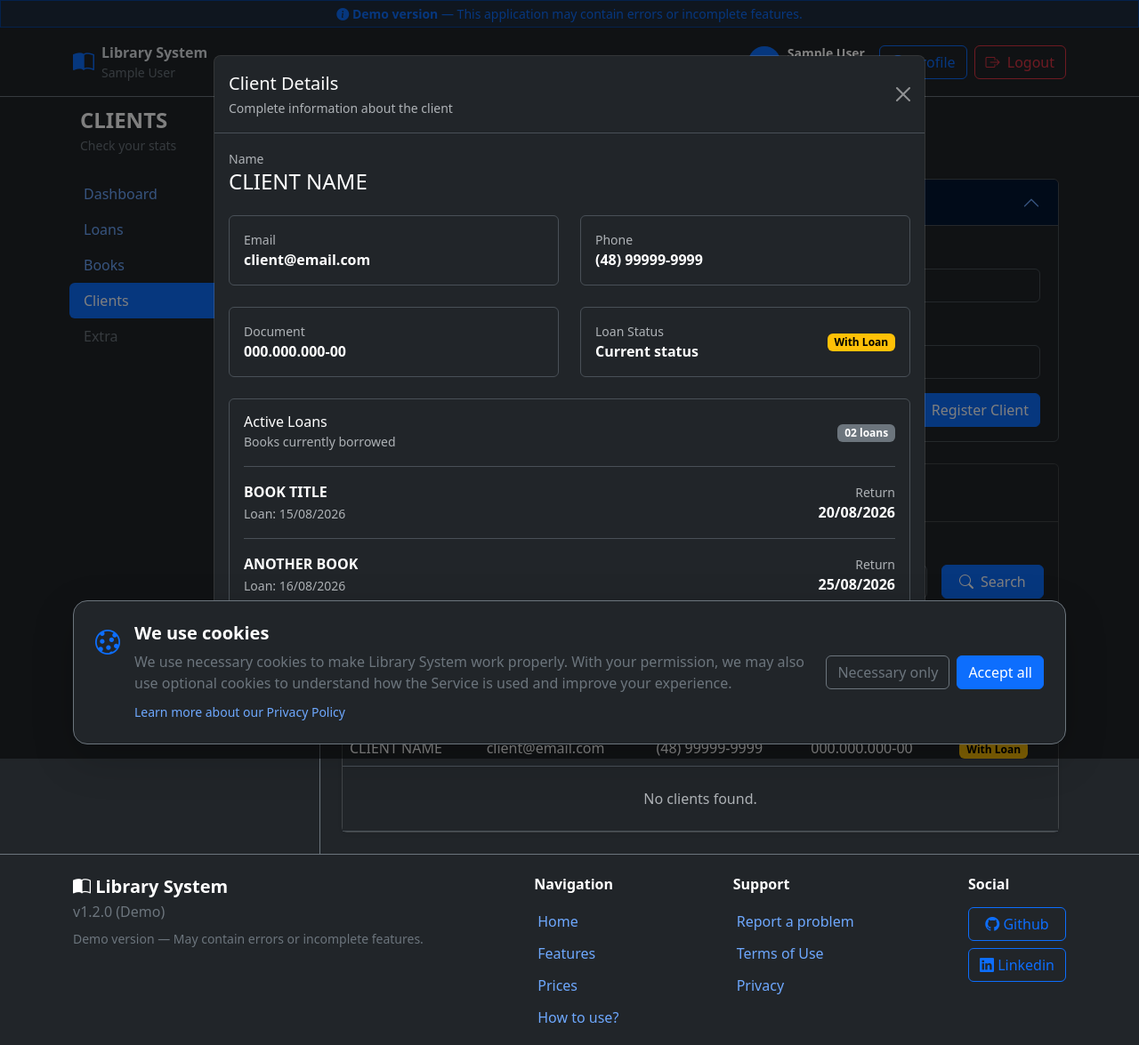
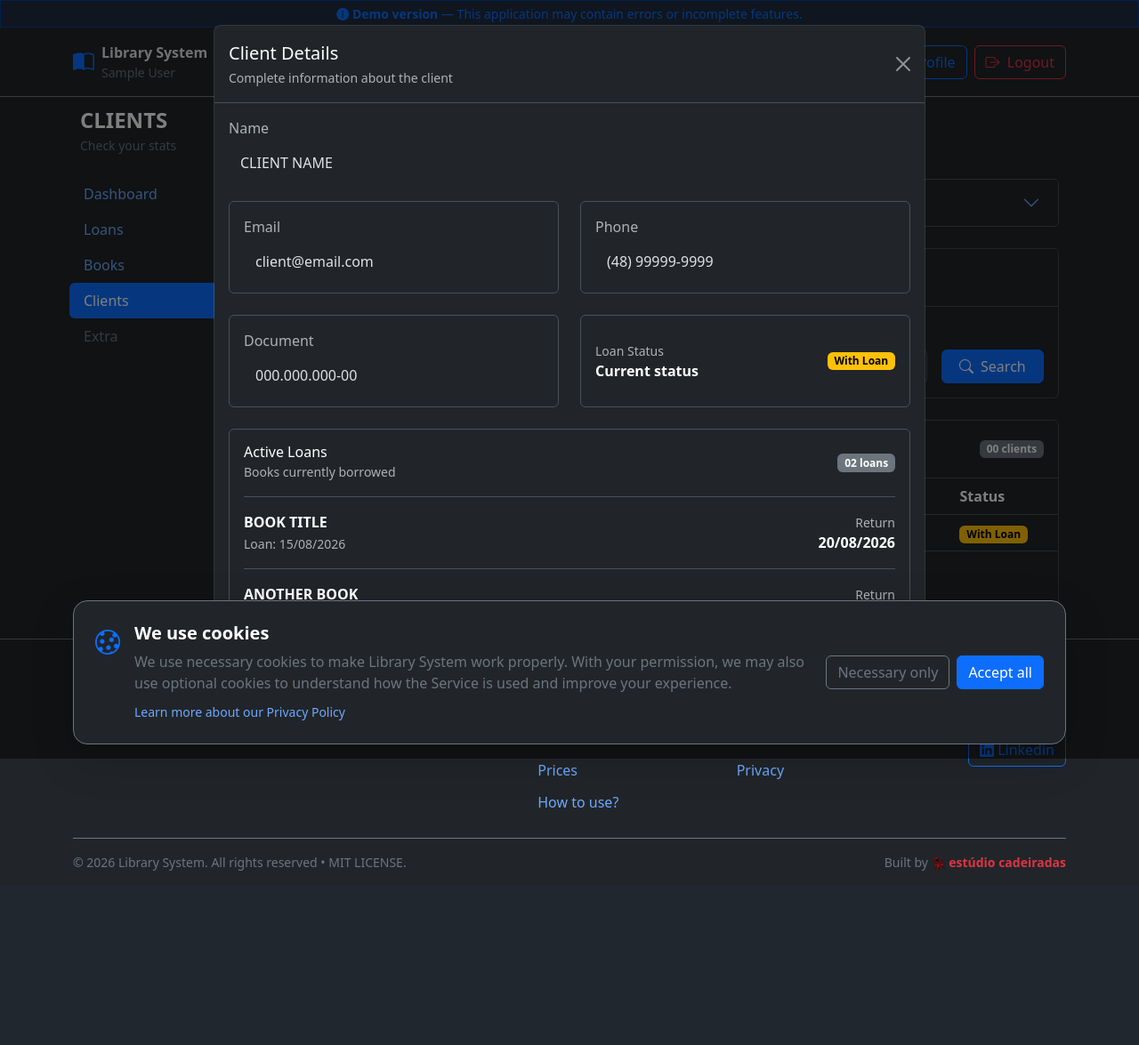
Before and after one commit to lapollivinicius/library-system, a PHP site: page /clients in a window 1280 px wide, after a click that opens the changed part. Shown: the top 1175 px of the page at 89% size. After the commit the page ends 980 px from the top, so only its background shows below. Run offline with PHP 8.4, Linux system fonts and the light colour scheme; the visitor is signed in with stand-in values (Sample User, id 1); data that the repository does not hold is empty; some libraries are stand-ins or nearby versions.

Commit message:
chore: add some UI to dashboard, modifies modal to edit and create logic with js to autocomplete and modal-confirm'

```diff
--- a/src/public/css/style.css
+++ b/src/public/css/style.css
@@ -13,12 +13,14 @@ body {
   text-decoration: none;
 }
 
-#bookDetailsModal.editing .book-field {
+#bookDetailsModal.editing .book-field,
+#clientDetailsModal.editing .client-field {
     border-color: var(--bs-primary) !important;
     background: transparent !important;
 }
 
-#bookDetailsModal.editing .book-field:focus {
+#bookDetailsModal.editing .book-field:focus,
+#clientDetailsModal.editing .client-field:focus {
     border-color: var(--bs-primary) !important;
 }
 
--- a/src/public/js/script.js
+++ b/src/public/js/script.js
@@ -1,6 +1,6 @@
 // sign
-console.log('created by lapollivinicius')
-console.log('https://github.com/lapollivinicius')
+console.log("created by lapollivinicius");
+console.log("https://github.com/lapollivinicius");
 // cookie banner
 $(document).ready(function () {
   const $banner = $("#cookieBanner");
@@ -68,7 +68,10 @@ function closeConfirmModal() {
   const confirmModalElement = document.getElementById("confirmModal");
   const confirmModal = bootstrap.Modal.getInstance(confirmModalElement);
 
-  if (document.activeElement && confirmModalElement.contains(document.activeElement)) {
+  if (
+    document.activeElement &&
+    confirmModalElement.contains(document.activeElement)
+  ) {
     document.activeElement.blur();
   }
 
@@ -104,3 +107,100 @@ $(document).on("click", "#confirmModalCancel, #confirmModalClose", function () {
 
   confirmForm = null;
 });
+
+// autocomplete
+$(document).on("focus", "[data-autocomplete-target]", function () {
+  const targetId = $(this).data("autocomplete-target");
+  const $results = $("#" + targetId);
+
+  if ($results.children().length > 0) {
+    $results.prop("hidden", false);
+    $(this).attr("aria-expanded", "true");
+  }
+});
+
+$(document).on("input", "[data-autocomplete-target]", function () {
+  const $input = $(this);
+  const value = $input.val().trim();
+  const url = $input.data("autocomplete-url");
+  const searchParam = $input.data("autocomplete-search-param") || "search";
+  const targetId = $input.data("autocomplete-target");
+  const min = Number($input.data("autocomplete-min")) || 2;
+  const $results = $("#" + targetId);
+
+  if (value.length < min) {
+    $results.empty().prop("hidden", true);
+    $input.attr("aria-expanded", "false");
+    return;
+  }
+
+  if (!url) return;
+
+  const params = new URLSearchParams({
+    [searchParam]: value,
+  });
+
+  fetch(`${url}?${params}`)
+    .then((response) => response.json())
+    .then((data) => {
+      $results.empty();
+
+      if (Array.isArray(data) && data.length > 0) {
+        data.forEach((item) => {
+          const label = item.label || item.title || item.name || "";
+          const subtitle = item.subtitle || item.author || item.email || "";
+          const val = item.value || label;
+
+          const $option = $(`
+            <button
+              type="button"
+              class="dropdown-item p-3 border-bottom"
+              data-autocomplete-option="${val}"
+              data-label="${label}">
+              <div class="fw-semibold">${label}</div>
+              ${subtitle ? `<small class="text-body-secondary">${subtitle}</small>` : ""}
+            </button>
+          `);
+          $results.append($option);
+        });
+
+        $results.prop("hidden", false);
+        $input.attr("aria-expanded", "true");
+      } else {
+        $results.prop("hidden", true);
+        $input.attr("aria-expanded", "false");
+      }
+    })
+    .catch((err) => {
+      console.error("Autocomplete fetch error:", err);
+      $results.prop("hidden", true);
+      $input.attr("aria-expanded", "false");
+    });
+});
+
+$(document).on("click", function (event) {
+  $("[data-autocomplete-target]").each(function () {
+    const $input = $(this);
+    const targetId = $input.data("autocomplete-target");
+    const $results = $("#" + targetId);
+
+    if (
+      !$(event.target).closest($input).length &&
+      !$(event.target).closest($results).length
+    ) {
+      $results.prop("hidden", true);
+      $input.attr("aria-expanded", "false");
+    }
+  });
+});
+
+$(document).on("click", "[data-autocomplete-option]", function () {
+  const value = $(this).data("autocomplete-option");
+  const $results = $(this).closest("[role='listbox']");
+  const targetId = $results.attr("id");
+  const $input = $(`[data-autocomplete-target="${targetId}"]`);
+
+  $input.val(value);
+  $input.attr("aria-expanded", "false");
+  $results.prop("hidden", true);
+});
--- a/src/views/components/clients.phtml
+++ b/src/views/components/clients.phtml
@@ -11,7 +11,7 @@
         <div class="accordion-item">
           <h2 class="accordion-header">
             <button
-              class="accordion-button"
+              class="accordion-button collapsed"
               type="button"
               data-bs-toggle="collapse"
               data-bs-target="#clientForm"
@@ -24,7 +24,7 @@
           </h2>
           <div
             id="clientForm"
-            class="accordion-collapse collapse show"
+            class="accordion-collapse collapse"
             data-bs-parent="#clientAccordion"
           >
             <div class="accordion-body">
--- a/src/views/components/loans.phtml
+++ b/src/views/components/loans.phtml
@@ -13,7 +13,7 @@
         <div class="accordion-item">
           <h2 class="accordion-header">
             <button
-              class="accordion-button"
+              class="accordion-button collapsed"
               type="button"
               data-bs-toggle="collapse"
               data-bs-target="#loanForm"
@@ -26,7 +26,7 @@
           </h2>
           <div
             id="loanForm"
-            class="accordion-collapse collapse show"
+            class="accordion-collapse collapse"
             data-bs-parent="#loanAccordion"
           >
             <div class="accordion-body">
--- a/src/views/components/modal-clients.phtml
+++ b/src/views/components/modal-clients.phtml
@@ -23,28 +23,74 @@
           aria-label="Close"
         ></button>
       </div>
+      <form
+        action="/api/clients/update"
+        method="POST"
+        data-confirm="The data will be modified when you click Save. Are you sure?"
+      >
         <div class="modal-body">
+          <input type="hidden" name="id" value="1" />
           <div class="row g-4">
             <div class="col-12">
-            <small class="text-body-secondary"> Name </small>
-            <h4 class="mb-0">CLIENT NAME</h4>
+              <label for="clientName" class="form-label text-body-secondary">
+                Name
+              </label>
+              <input
+                type="text"
+                class="form-control client-field"
+                id="clientName"
+                name="name"
+                value="CLIENT NAME"
+                style="border: 1px solid transparent"
+                required
+              />
             </div>
             <div class="col-12 col-md-6">
               <div class="border rounded p-3 h-100">
-              <small class="text-body-secondary d-block"> Email </small>
-              <span class="fw-semibold"> client@email.com </span>
+                <label for="clientEmail" class="form-label text-body-secondary">
+                  Email
+                </label>
+                <input
+                  type="email"
+                  class="form-control client-field"
+                  id="clientEmail"
+                  name="email"
+                  value="client@email.com"
+                  style="border: 1px solid transparent"
+                  required
+                />
               </div>
             </div>
             <div class="col-12 col-md-6">
               <div class="border rounded p-3 h-100">
-              <small class="text-body-secondary d-block"> Phone </small>
-              <span class="fw-semibold"> (48) 99999-9999 </span>
+                <label for="clientPhone" class="form-label text-body-secondary">
+                  Phone
+                </label>
+                <input
+                  type="text"
+                  class="form-control client-field"
+                  id="clientPhone"
+                  name="phone"
+                  value="(48) 99999-9999"
+                  style="border: 1px solid transparent"
+                  required
+                />
               </div>
             </div>
             <div class="col-12 col-md-6">
               <div class="border rounded p-3 h-100">
-              <small class="text-body-secondary d-block"> Document </small>
-              <span class="fw-semibold"> 000.000.000-00 </span>
+                <label for="clientDocument" class="form-label text-body-secondary">
+                  Document
+                </label>
+                <input
+                  type="text"
+                  class="form-control client-field"
+                  id="clientDocument"
+                  name="document"
+                  value="000.000.000-00"
+                  style="border: 1px solid transparent"
+                  required
+                />
               </div>
             </div>
             <div class="col-12 col-md-6">
@@ -100,14 +146,20 @@
           </div>
         </div>
         <div class="modal-footer">
-        <button type="button" class="btn btn-secondary" data-bs-dismiss="modal">
-          Close
+          <button
+            type="button"
+            class="btn btn-outline-secondary"
+            id="cancelClientButton"
+            data-bs-dismiss="modal"
+          >
+            Cancel
           </button>
-        <a href="/clients/1/edit" class="btn btn-primary">
-          <i class="bi bi-pencil me-1"></i>
-          Edit
-        </a>
+          <button type="submit" class="btn btn-success" id="saveClientButton">
+            <i class="bi bi-check-lg me-1"></i>
+            Save
+          </button>
+        </div>
+      </form>
     </div>
   </div>
 </div>
-</div>
--- a/src/views/layout.phtml
+++ b/src/views/layout.phtml
@@ -4,7 +4,7 @@
 <head>
   <meta charset="UTF-8">
   <meta name="viewport" content="width=device-width, initial-scale=1.0">
-  <title>Library System<?php echo (' | ' . ucfirst($this->view->page)) ?? '' ?></title>
+  <title>Library System<?php echo (' | ' . ucfirst($this->view->title)) ?? '' ?></title>
   <link rel="stylesheet" href="/css/style.css">
   <link rel="shortcut icon" href="/assets/favicon.ico" type="image/x-icon">
   <link href="https://cdn.jsdelivr.net/npm/bootstrap@5.3.8/dist/css/bootstrap.min.css" rel="stylesheet" integrity="sha384-sRIl4kxILFvY47J16cr9ZwB07vP4J8+LH7qKQnuqkuIAvNWLzeN8tE5YBujZqJLB" crossorigin="anonymous">
```
Also changed, not shown: src/public/tests/auth.php (+2 -2 lines), src/views/components/books.phtml (+53 -26 lines). Lines whose indentation alone changed are shown as unchanged.
